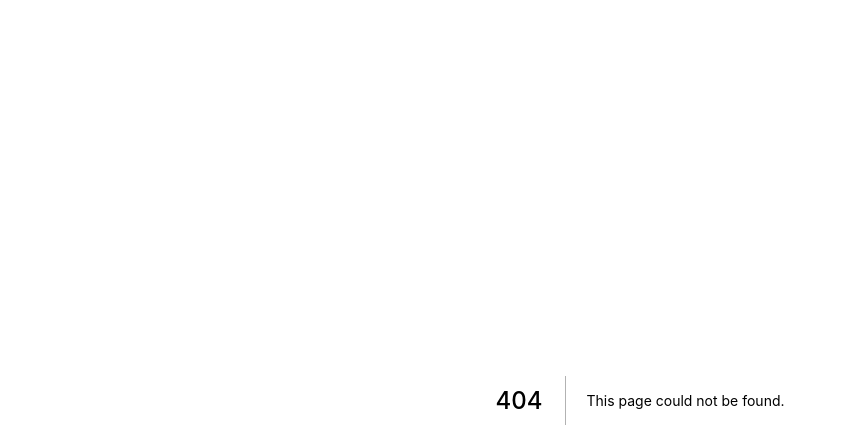
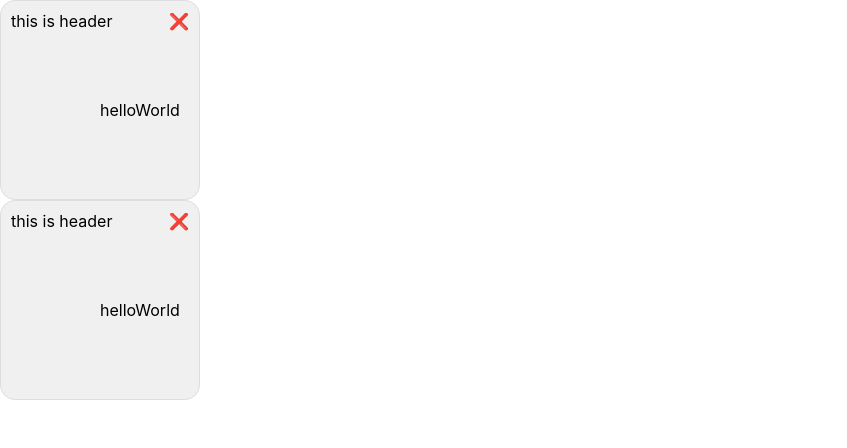
Before and after one commit to unain-dev/OnDa_OnlineDiary, a Next.js app in the folder frontend/: page /test/memoTest/memoTest in a window 1280 px wide. Before the commit this address had no page. Shown: the top 448 px of the page, without its empty margins (0-847 px from the left). Built offline with nearby package versions, Linux system fonts and the light colour scheme.

Commit message:
[FE: B1] #S06P31A107-61 떡메 공통 부분 기능 구현 완

```diff
--- /dev/null
+++ b/frontend/component/memo/memoCommon/MemoFrame.tsx
@@ -0,0 +1,67 @@
+import React, { useEffect, useState } from 'react'
+import { Resizable } from 're-resizable'
+import type { NextPage } from 'next'
+
+interface Props {
+  width: number
+  height: number
+  header?: string
+  content?: any
+}
+const style = {
+  position: 'relative',
+  border: 'solid 1px #ddd',
+  background: '#f0f0f0',
+  borderRadius: '15px',
+  overflow: 'hidden',
+} as const
+const headerStyle = {
+  position: 'absolute',
+  top: '0%',
+  left: '0%',
+  margin: '10px',
+} as const
+const contentStyle = {
+  position: 'absolute',
+  top: '50%',
+  left: '50%',
+} as const
+const deleteButton = {
+  position: 'absolute',
+  top: '0%',
+  right: '0%',
+  margin: '10px',
+  cursor: 'pointer',
+}
+const MemoFrame: NextPage<Props> = ({ width, height, content, header }) => {
+  const [size, setSize] = useState({
+    width: width,
+    height: height,
+  })
+  useEffect(() => {
+    console.log(size)
+  }, [size])
+  const onDeleteButtonClick = () => {
+    console.log('delete 구현')
+  }
+  return (
+    <Resizable
+      style={style}
+      size={{
+        width: size.width,
+        height: size.height,
+      }}
+      onResizeStop={(e, direction, ref, d) => {
+        setSize({ width: size.width + d.width, height: size.height + d.height })
+      }}
+    >
+      <div style={deleteButton} onClick={onDeleteButtonClick}>
+        ❌
+      </div>
+      <div style={headerStyle}>{header}</div>
+      <div style={contentStyle}> {content}</div>
+    </Resizable>
+  )
+}
+
+export default MemoFrame
--- a/frontend/package.json
+++ b/frontend/package.json
@@ -9,7 +9,11 @@
     "lint": "next lint"
   },
   "dependencies": {
+    "@emotion/react": "^11.9.0",
+    "@emotion/styled": "^11.8.1",
+    "@mui/material": "^5.6.2",
     "next": "12.1.5",
+    "re-resizable": "^6.9.6",
     "react": "18.0.0",
     "react-dom": "18.0.0"
   },
--- a/frontend/pages/diary/diary.tsx
+++ b/frontend/pages/diary/diary.tsx
@@ -3,7 +3,7 @@ import React from 'react';
 const diary = () => {
     return (
         <div>
-
+            hello
         </div>
     );
 };
--- /dev/null
+++ b/frontend/pages/test/memoTest/memoTest.tsx
@@ -0,0 +1,23 @@
+import React from 'react'
+import MemoFrame from 'component/memo/memoCommon/MemoFrame'
+
+const memoTest = () => {
+  return (
+    <div>
+      <MemoFrame
+        width={200}
+        height={200}
+        content={'helloWorld'}
+        header={'this is header'}
+      />
+      <MemoFrame
+        width={200}
+        height={200}
+        content={'helloWorld'}
+        header={'this is header'}
+      />
+    </div>
+  )
+}
+
+export default memoTest
```
Also changed, not shown: frontend/component/memo/memoCheckList/MemoChecklist.tsx (renamed from frontend/component/memo/memoChecklist.tsx), 2 other files (tests, documents, lock files or other folders).
